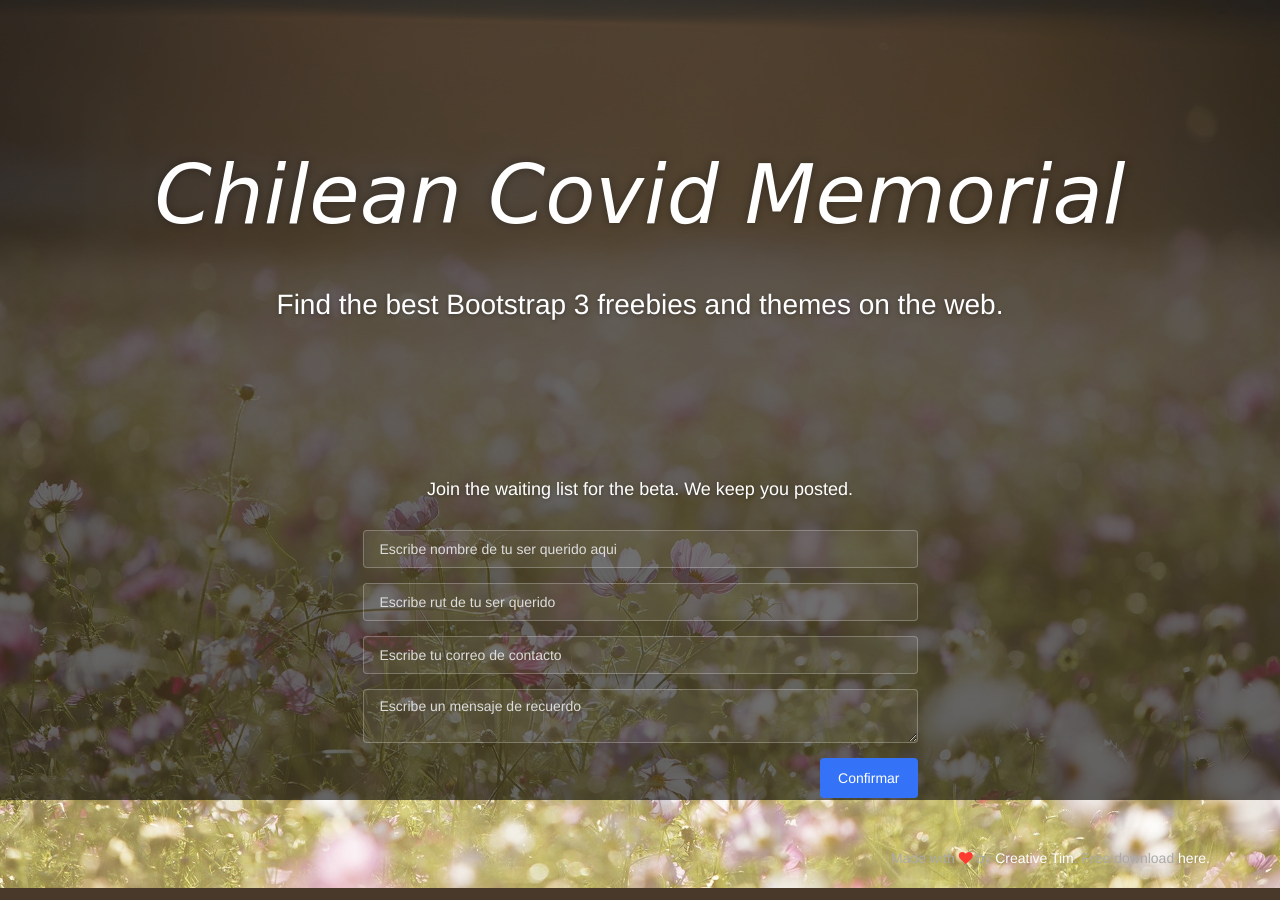
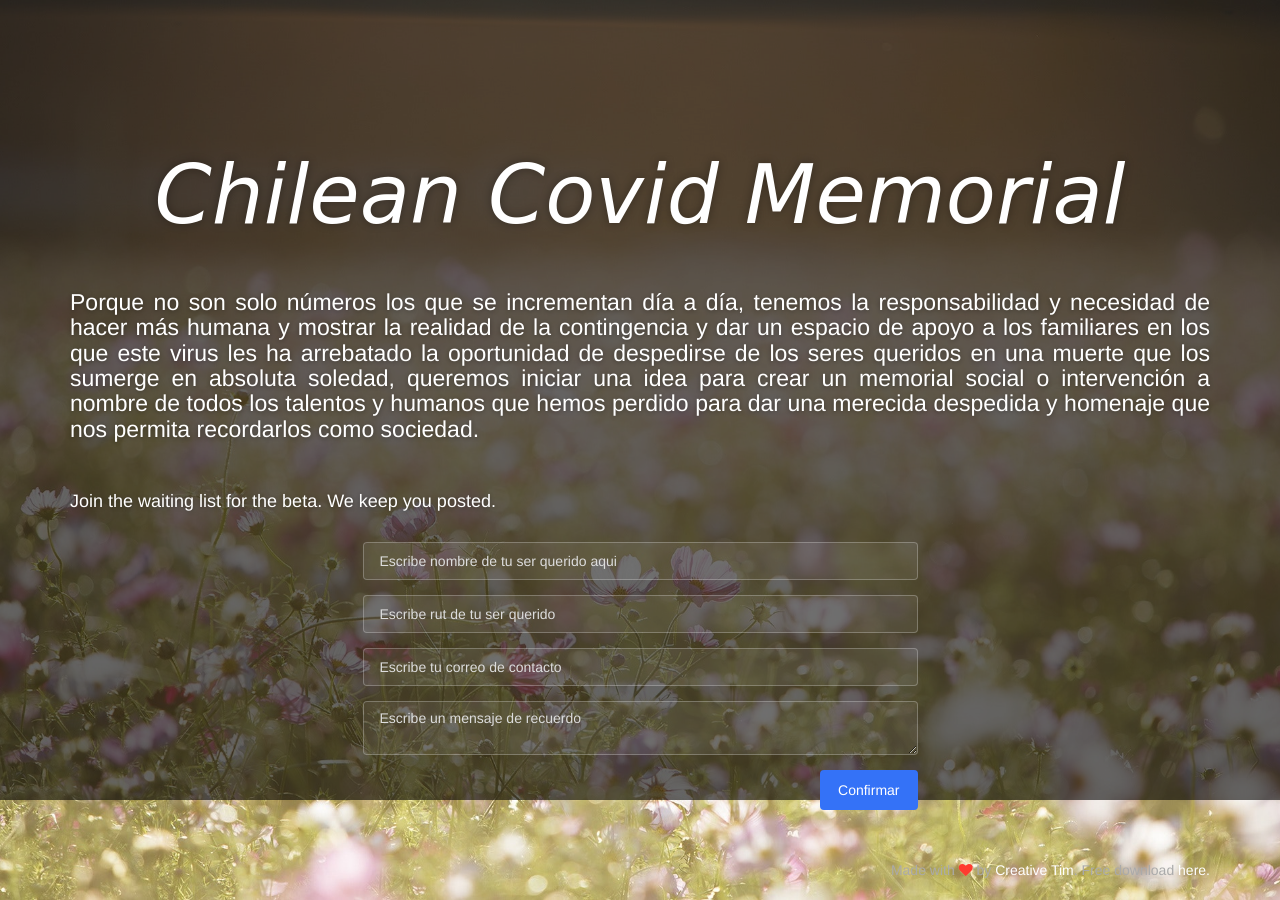
Before and after one commit to gatopadre/chilean_covid_memorial, a PHP site: page /index.html in a window 1280 px wide. Run offline with PHP 8.4, Linux system fonts and the light colour scheme; some libraries are stand-ins or nearby versions; some web fonts are replaced.

Commit message:
justify y font size

```diff
--- a/css/coming-sssoon.css
+++ b/css/coming-sssoon.css
@@ -748,10 +748,10 @@ h1 small, h2 small, h3 small, h1 .small, h2 .small, h3 .small {
     min-height: 140px;
 }
 .main .motto, .main .subscribe .info-text{
-    font-size: 28px;
+    font-size: 23px;
     color: #FFFFFF;
     text-shadow: 0 1px 4px rgba(0, 0, 0, 0.33);
-    text-align: center;
+    text-align: justify;
     margin-top: 50px;
 
 }
--- a/index.html
+++ b/index.html
@@ -47,7 +47,7 @@
         Chilean Covid Memorial
       </h1>
       <div class="content">
-        <h4 class="motto">Find the best Bootstrap 3 freebies and themes on the web.</h4>
+        <h4 class="motto">Porque no son solo números los que se incrementan día a día, tenemos la responsabilidad y necesidad de hacer más humana y mostrar la realidad de la contingencia y dar un espacio de apoyo a los familiares en los que este virus les ha arrebatado la oportunidad de despedirse de los seres queridos en una muerte que los sumerge en absoluta soledad, queremos iniciar una idea para crear un memorial social o intervención a nombre de todos los talentos y humanos que hemos perdido para dar una merecida despedida y homenaje que nos permita recordarlos como sociedad.</h4>
         <div class="subscribe">
           <h5 class="info-text">
             Join the waiting list for the beta. We keep you posted.
```
